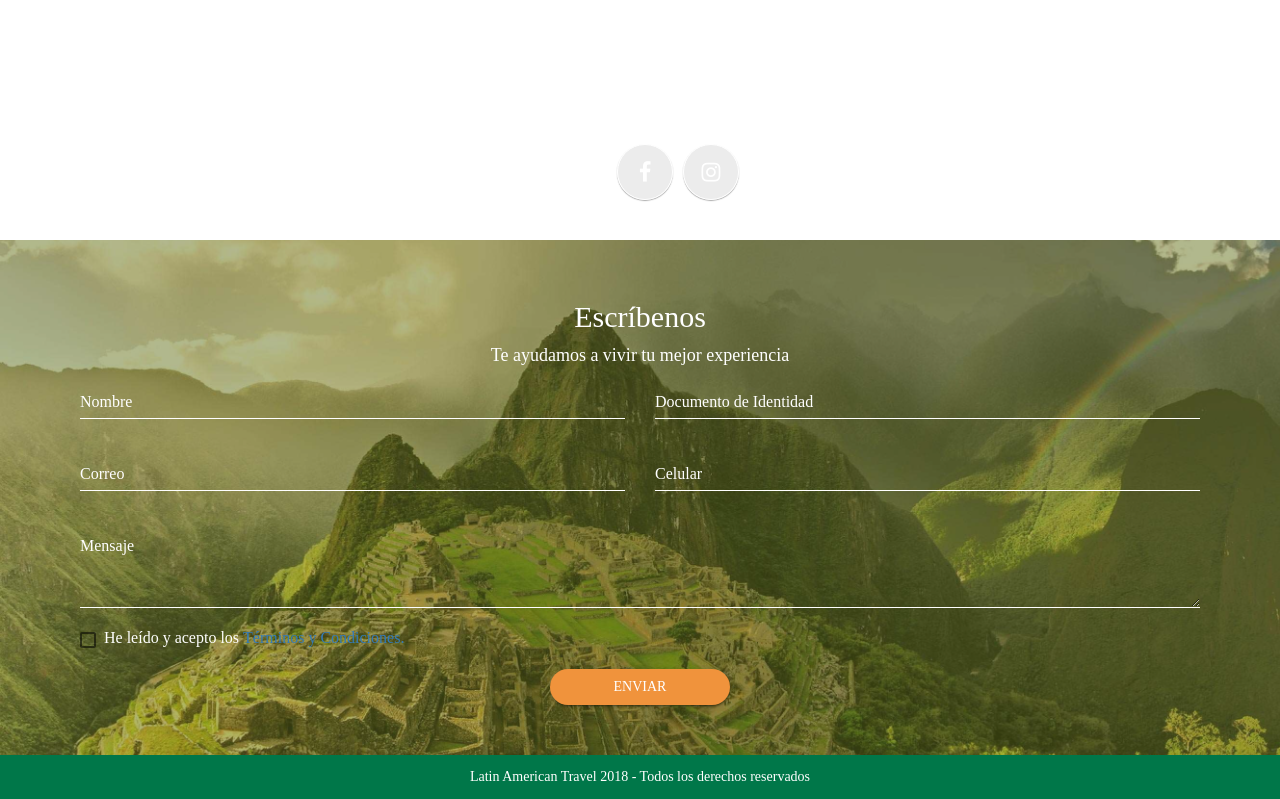
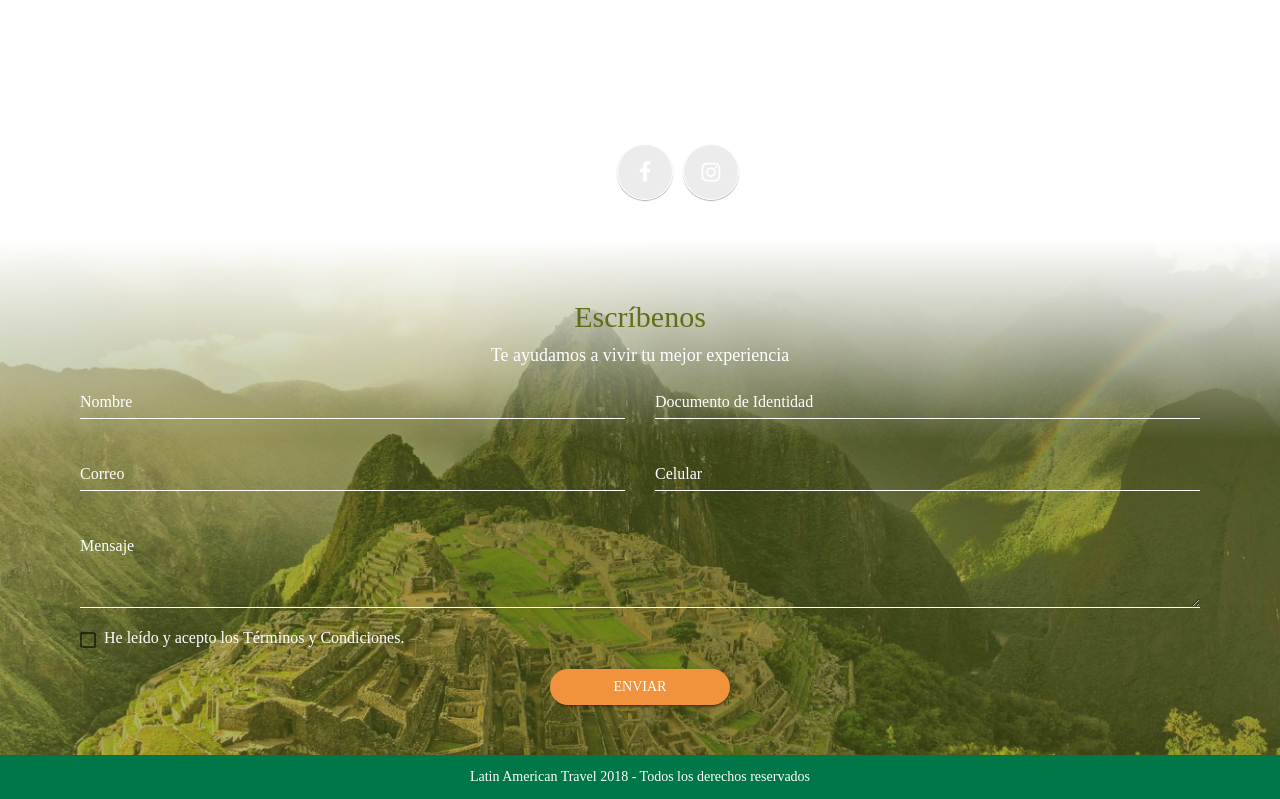
Before and after one commit to joseminaya15/latin_american_travel, a CodeIgniter app: page /latin_american_travel/index.php/es/contact/index in a window 1280 px wide. Shown: the part 560-1359 px from the top of the page. Run offline with CodeIgniter, Linux system fonts and the light colour scheme; some libraries are stand-ins or nearby versions; some web fonts are replaced.

Commit message:
menuarreglado

```diff
--- a/public/css/style.styl
+++ b/public/css/style.styl
@@ -122,6 +122,11 @@ label
 		opacity 1
 	&.fadeOut
 		z-index 0
+	.js-container
+		overflow-y scroll
+		height 100%
+		&::-webkit-scrollbar
+			width 5px
 .js-opacity-done
 	opacity 0
 	z-index -5
@@ -367,7 +372,7 @@ label
 			font-size 32px
 	.mdl-card__supporting-text
 		.mdl-textfield__label
-			color $color
+			color $color !important
 			&:AFTER
 				bottom 15px
 				background $color
@@ -425,6 +430,16 @@ label
 	background url(../img/fondo/fondo_header1.jpg) no-repeat center center
 	background-size cover
 	z-index -1
+	&:BEFORE
+		position absolute
+		content ''
+		top 0
+		right 0
+		left 0
+		z-index 3
+		background linear-gradient(#FFFFFF, transparent)
+		width 100%
+		height 200px
 	&:AFTER
 		position absolute
 		content ''
@@ -607,6 +622,8 @@ label
 		background-color #F8F8F8
 .title-contactanos
 	text-align center
+	h2
+		color $color
 	p
 		color #FFFFFF
 		font-size 18px
@@ -655,12 +672,16 @@ footer
 	width 100%
 	&.js-color
 		.mdl-textfield__label
-			color $color
+			color $color !important
 			&:AFTER
 				bottom 15px
 				background $color
 		.mdl-textfield__input
 			border-bottom 1px solid $color
+	&.is-dirty
+	&.is-focused
+		.mdl-textfield__label
+			color #FFFFFF
 .mdl-textfield__label
 	color #FFFFFF
 	font-weight 100
@@ -689,6 +710,9 @@ footer
 				color #FFFFFF
 				cursor pointer
 				line-height 18px
+				text-overflow ellipsis
+				overflow hidden
+				white-space nowrap
 				&.active
 				&:HOVER
 					background-color #FFFFFF
@@ -710,7 +734,8 @@ footer
 	height 100%
 	.mdl-checkbox__label
 		line-height 18px
-		color #FFFFFF
+		a
+			color #FFFFFF
 /*MODAL*/
 .modal-large
 	width 100%
```
Also changed, not shown: public/css/style.css.
